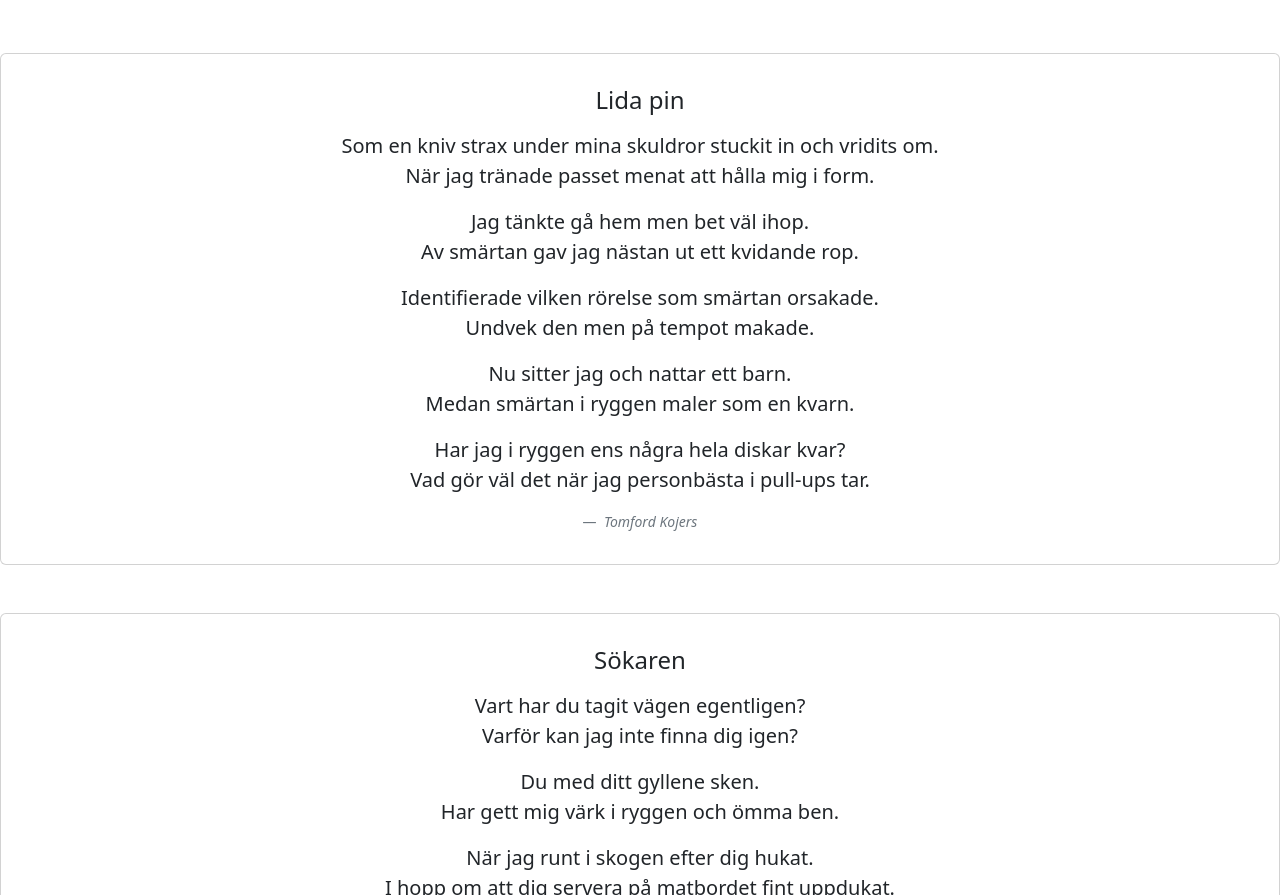
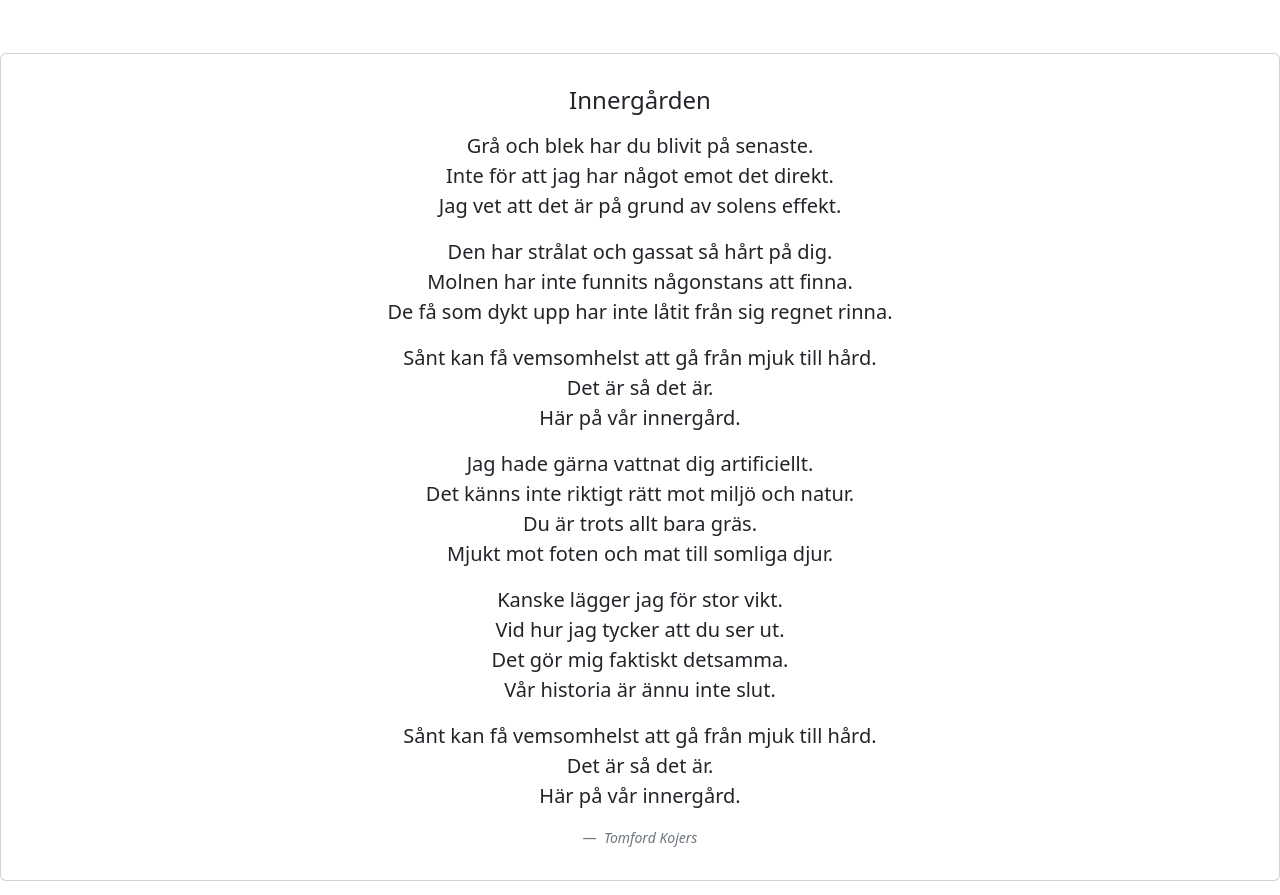
Before and after one commit to dagensdikt/dagensdikt.github.io, a plain HTML site: page index.html in a window 1280 px wide. Shown: the part 57-952 px from the top of the page. Drawn offline with nearby package versions, Linux system fonts and the light colour scheme.

Commit message:
Add poem#

```diff
--- a/index.html
+++ b/index.html
@@ -14,6 +14,44 @@
       <div class="col"></div>
     </div>
     <div class="row align-items-center justify-content-center dikter mb-2">
+      <div class="card mt-5">
+        <div class="card-body">
+          <h4 class="card-title text-center mb-3 mt-3">Innergården</h4>
+          <figure class="text-center">
+            <blockquote class="blockquote">
+              <p class="mb-0">Grå och blek har du blivit på senaste.</p>
+              <p class="mb-0">Inte för att jag har något emot det direkt.</p>
+              <p class="mb-0">Jag vet att det är på grund av solens effekt.</p>
+              <p> </p>
+              <p class="mb-0">Den har strålat och gassat så hårt på dig.</p>
+              <p class="mb-0">Molnen har inte funnits någonstans att finna.</p>
+              <p class="mb-0">De få som dykt upp har inte låtit från sig regnet rinna.</p>
+              <p> </p>
+              <p class="mb-0">Sånt kan få vemsomhelst att gå från mjuk till hård.</p>
+              <p class="mb-0">Det är så det är.</p>
+              <p class="mb-0">Här på vår innergård.</p>
+              <p> </p>
+              <p class="mb-0">Jag hade gärna vattnat dig artificiellt.</p>
+              <p class="mb-0">Det känns inte riktigt rätt mot miljö och natur.</p>
+              <p class="mb-0">Du är trots allt bara gräs.</p>
+              <p class="mb-0">Mjukt mot foten och mat till somliga djur.</p>
+              <p> </p>
+              <p class="mb-0">Kanske lägger jag för stor vikt.</p>
+              <p class="mb-0">Vid hur jag tycker att du ser ut.</p>
+              <p class="mb-0">Det gör mig faktiskt detsamma.</p>
+              <p class="mb-0">Vår historia är ännu inte slut.</p>
+              <p> </p>
+              <p class="mb-0">Sånt kan få vemsomhelst att gå från mjuk till hård.</p>
+              <p class="mb-0">Det är så det är.</p>
+              <p class="mb-0">Här på vår innergård.</p>
+              <p> </p>
+            </blockquote>
+            <figcaption class="blockquote-footer mt-2">
+              <cite title="Source Title">Tomford Kojers</cite>
+            </figcaption>
+          </figure>
+        </div>
+      </div>
       <div class="card mt-5">
         <div class="card-body">
           <h4 class="card-title text-center mb-3 mt-3">Lida pin</h4>
```
